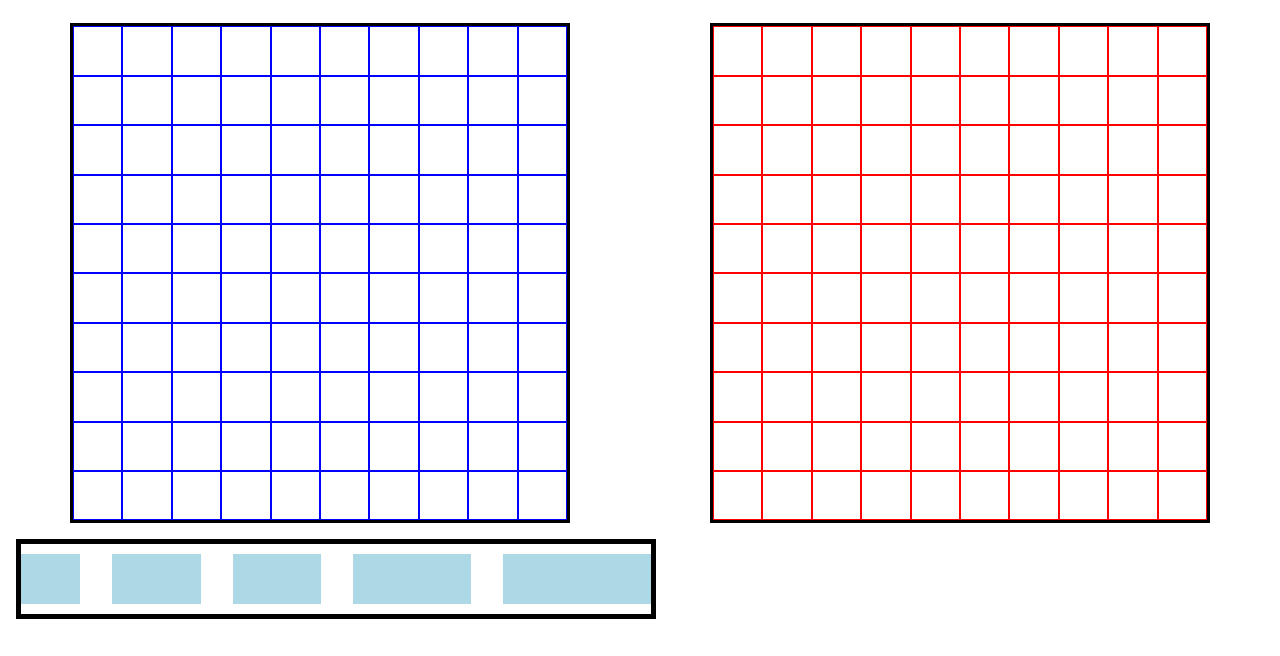
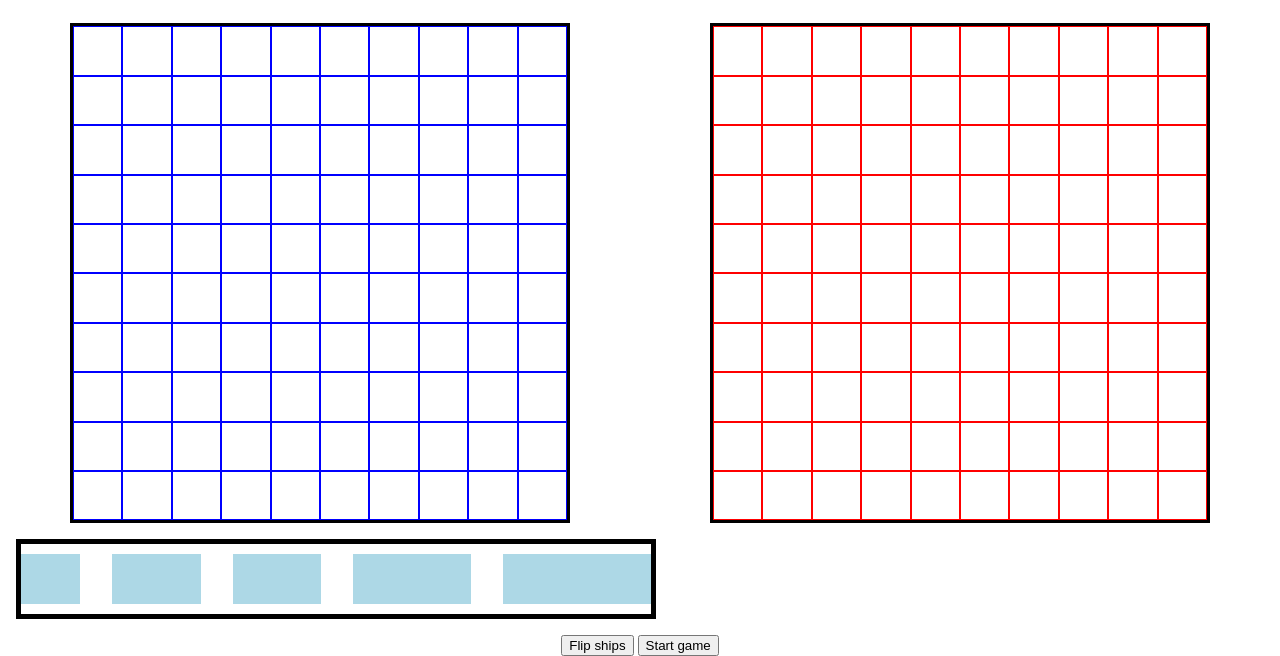
Before and after one commit to baldx/battle-ship, a website built with webpack: page dist/index.html in a window 1280 px wide. Shown: the part 186-842 px from the top of the page. Before the commit the page ends 821 px from the top, so only its background shows below. Built offline with nearby package versions, Linux system fonts and the light colour scheme.

Commit message:
add buttons

```diff
--- a/dist/index.html
+++ b/dist/index.html
@@ -31,5 +31,10 @@
         <div class="battleship-ship battleship" draggable="true"></div>
         <div class="carrier-ship carrier" draggable="true"></div>
     </div>
+
+    <div class="btn-container">
+        <button id="flip">Flip ships</button>
+        <button id="start">Start game</button>
+    </div>
 </body>
 </html>
```
